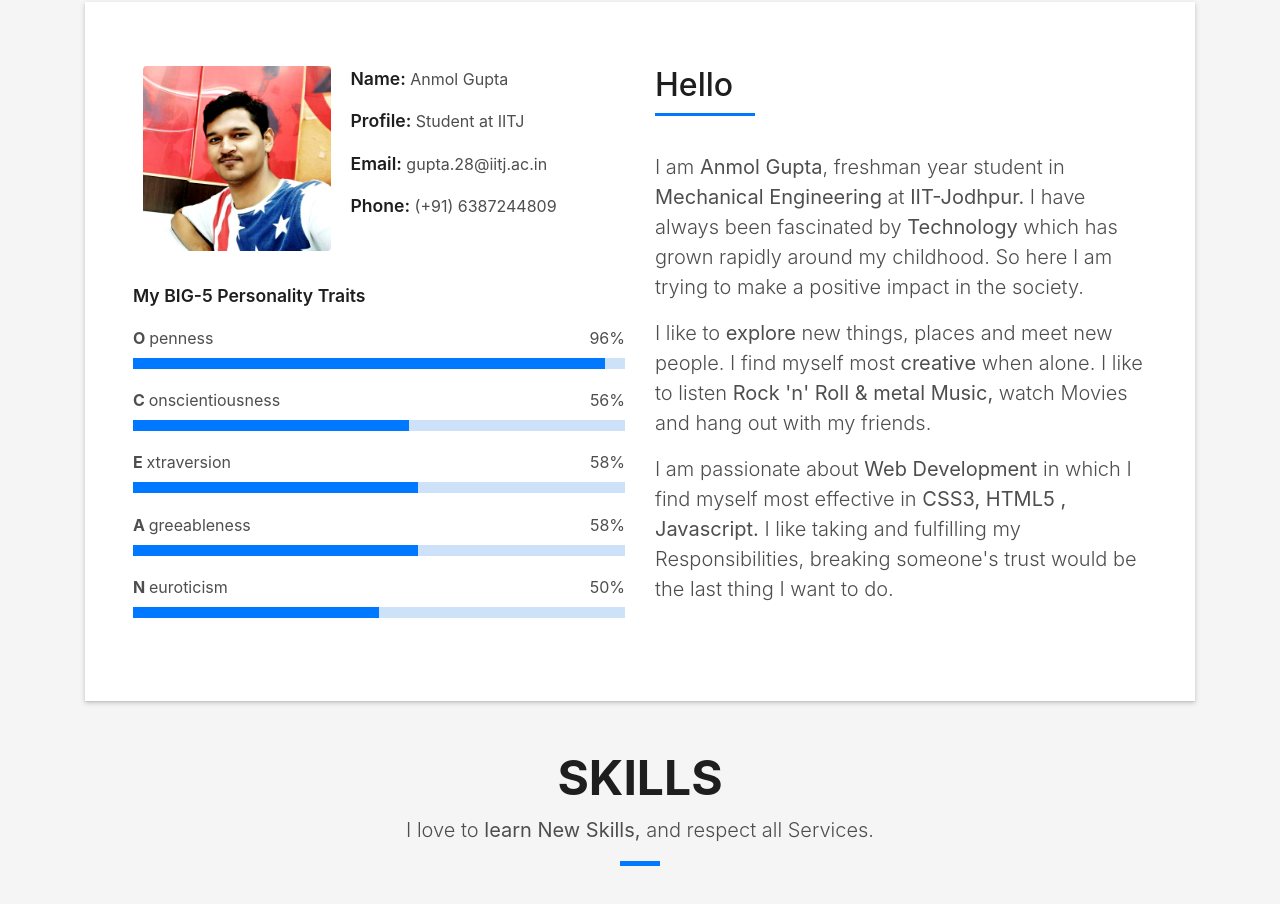
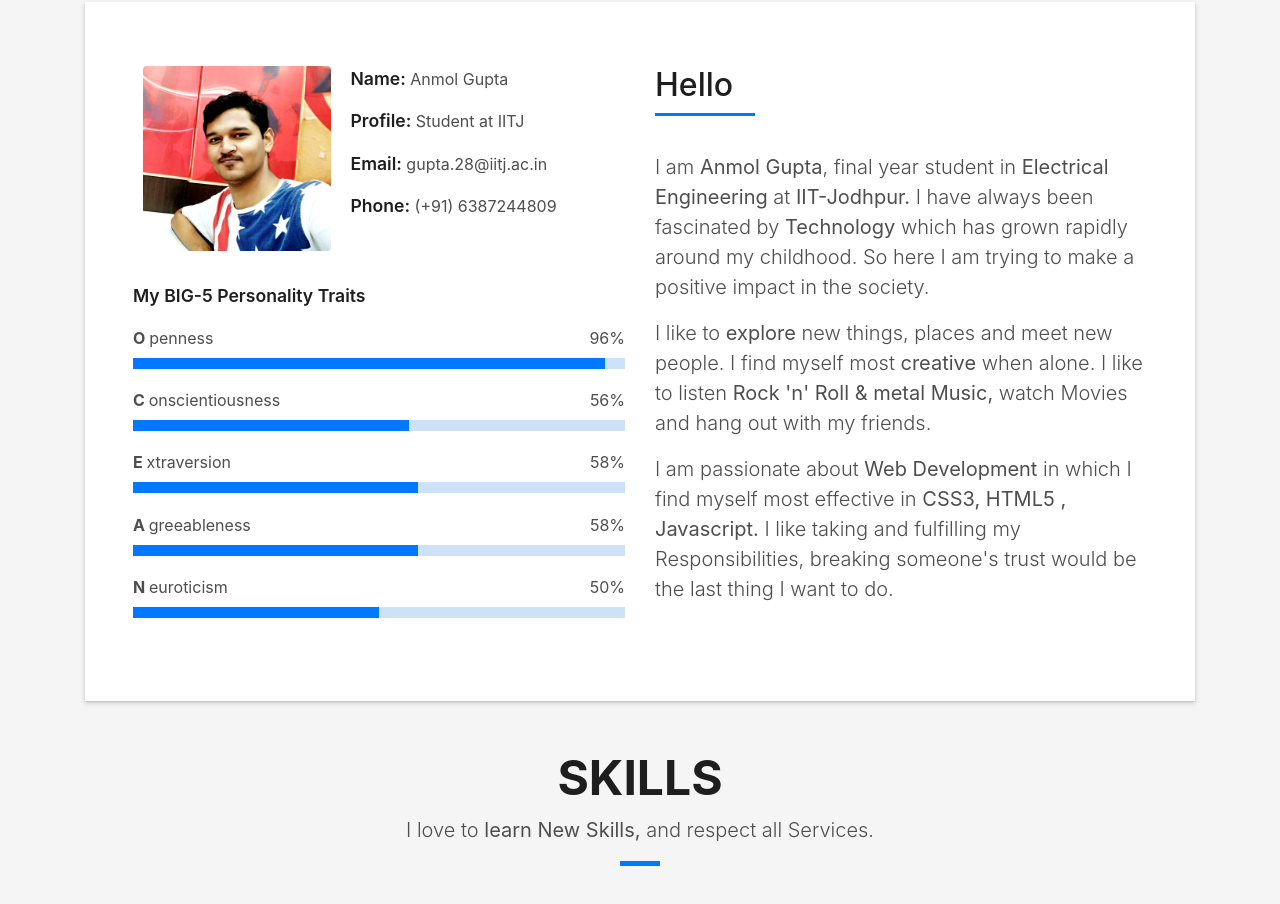
Before and after one commit to anmolcool007/personal_site, a plain HTML site: page index.html in a window 1280 px wide. Shown: the part 862-1766 px from the top of the page. Drawn offline with Linux system fonts and the light colour scheme; files whose address does not match are found by name.

Commit message:
quick changes

```diff
--- a/index.html
+++ b/index.html
@@ -136,7 +136,7 @@
                     </h5>
                   </div>
                   <p class="lead">
-                    I am <strong>Anmol Gupta</strong>, freshman year student in <strong>Mechanical Engineering</strong>
+                    I am <strong>Anmol Gupta</strong>, final year student in <strong>Electrical Engineering</strong>
                     at <strong>IIT-Jodhpur.</strong> I have always been fascinated by <strong>Technology</strong>
                     which has grown rapidly around my childhood. So here I am trying to make a
                     positive impact in the society.
```
